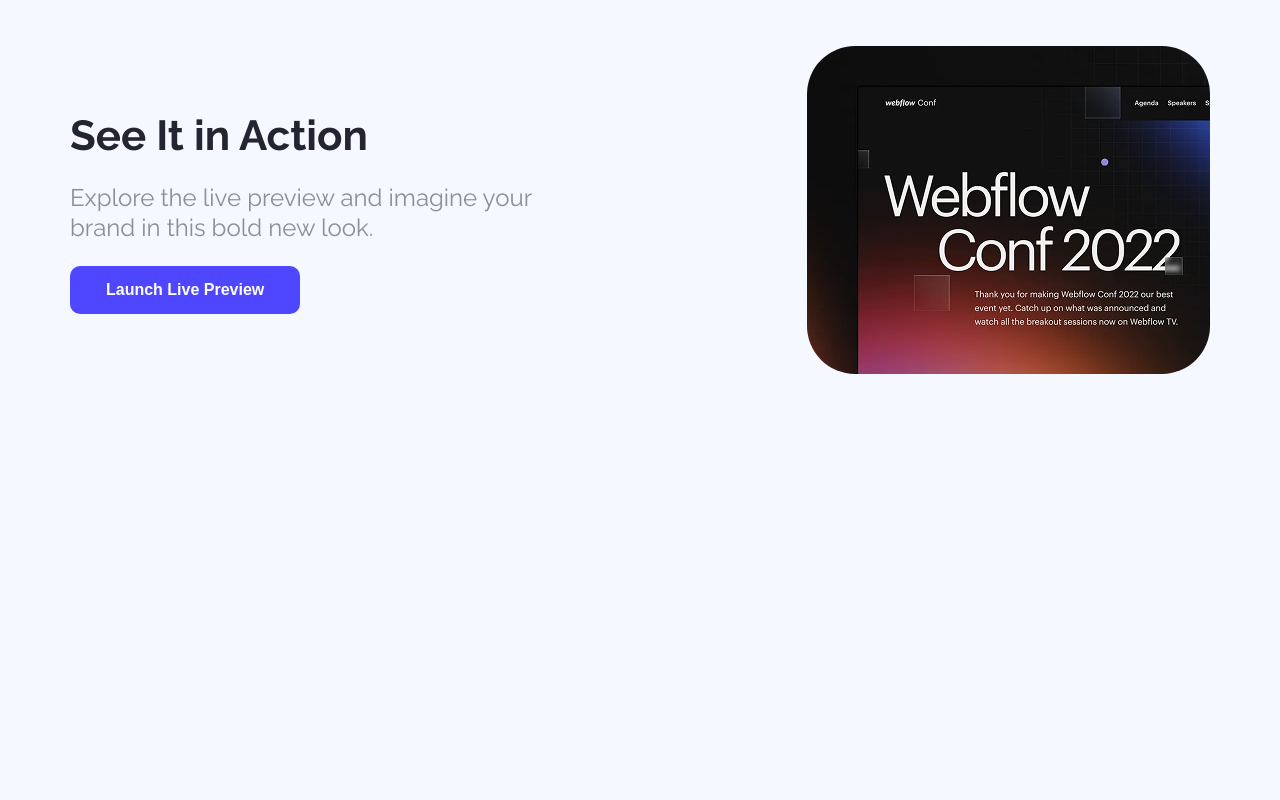
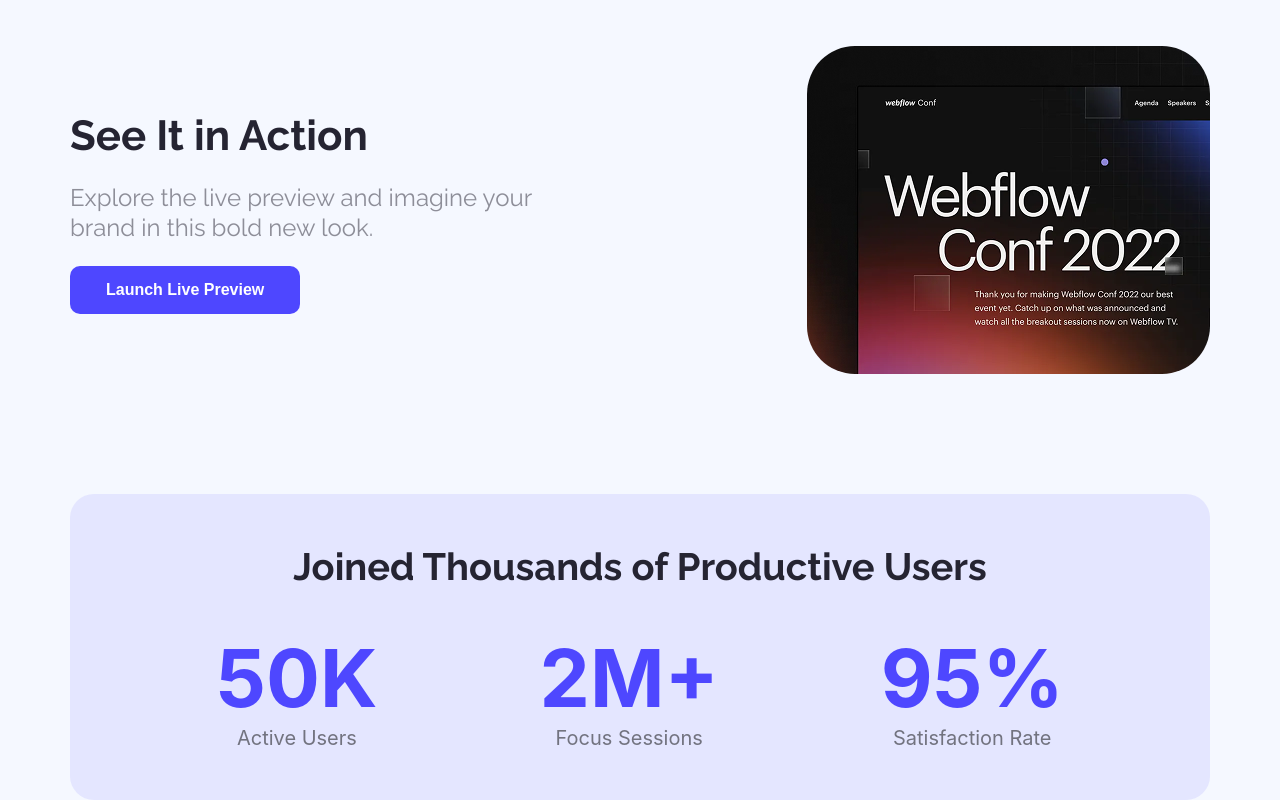
Before and after one commit to SyedShahanurShammas/first_assignment_logo, a plain HTML site: page index.html in a window 1280 px wide. Shown: the part 768-1568 px from the top of the page. Before the commit the page ends 1146 px from the top, so only its background shows below. Drawn offline with Linux system fonts and the light colour scheme.

Commit message:
productive users section added

```diff
--- a/index.html
+++ b/index.html
@@ -45,6 +45,26 @@
 
         </section>
 
+        <section class="productive-Users">
+            <div>
+                <h1 class="productive-Users-caption">Joined Thousands of Productive Users</h1>
+                <div class="productive-Users-stat">
+                    <div class="">
+                        <h1 class="productive-Users-numbers">50K</h1>
+                        <p>Active Users</p>
+                    </div>
+                    <div>
+                        <h1 class="productive-Users-numbers">2M+</h1>
+                        <p>Focus Sessions</p>
+                    </div>
+                    <div>
+                        <h1 class="productive-Users-numbers">95%</h1>
+                        <p>Satisfaction Rate</p>
+                    </div>
+                </div>
+            </div>
+
+        </section>
     </main>
     <footer>
 
--- a/style/style.css
+++ b/style/style.css
@@ -161,4 +161,55 @@ main {
 
 }
 
+/* productive-Users-start */
+.productive-Users {
+    margin-top: 116px;
+    border-radius: 24px;
+    background: rgba(78, 71, 255, 0.10);
+    display: flex;
+    justify-content: center;
+    height: 306px;
+    align-items: center;
+
+}
+
+.productive-Users-caption {
+    color: #252432;
+    text-align: center;
+    font-size: 38px;
+    font-weight: 700;
+    margin-bottom: 40px;
+
+}
+
+.productive-Users-stat {
+    display: flex;
+    gap: 162px;
+}
+
+.productive-Users-numbers {
+    color: #4E47FF;
+    font-family: Inter;
+    font-size: 80px;
+    font-style: normal;
+    font-weight: 700;
+    line-height: normal;
+
+}
+
+.productive-Users-stat p {
+    color: rgba(0, 0, 0, 0.50);
+    text-align: center;
+    font-family: Inter;
+    font-size: 20px;
+    font-style: normal;
+    font-weight: 400;
+
+}
+
+.productive-Users-content {}
+
+
+
+
 /* main section end */
```
